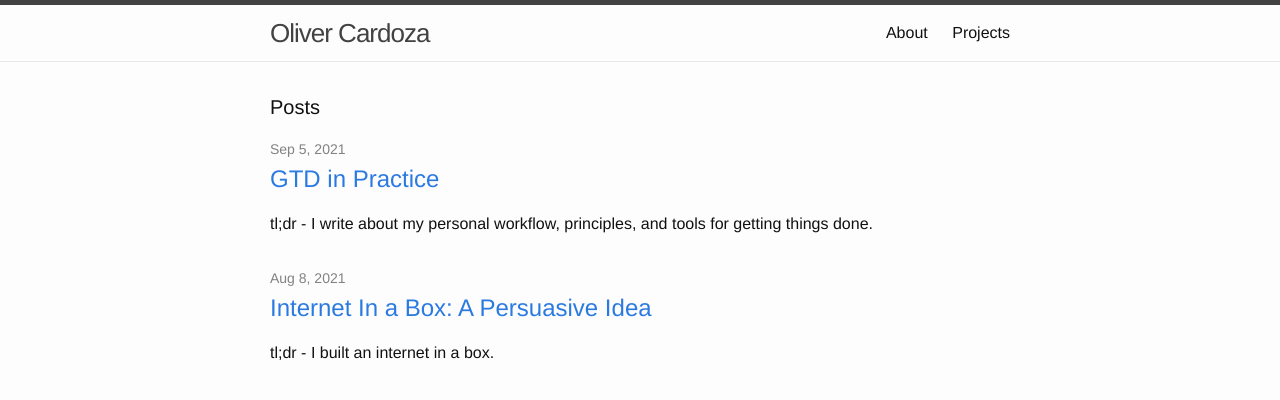
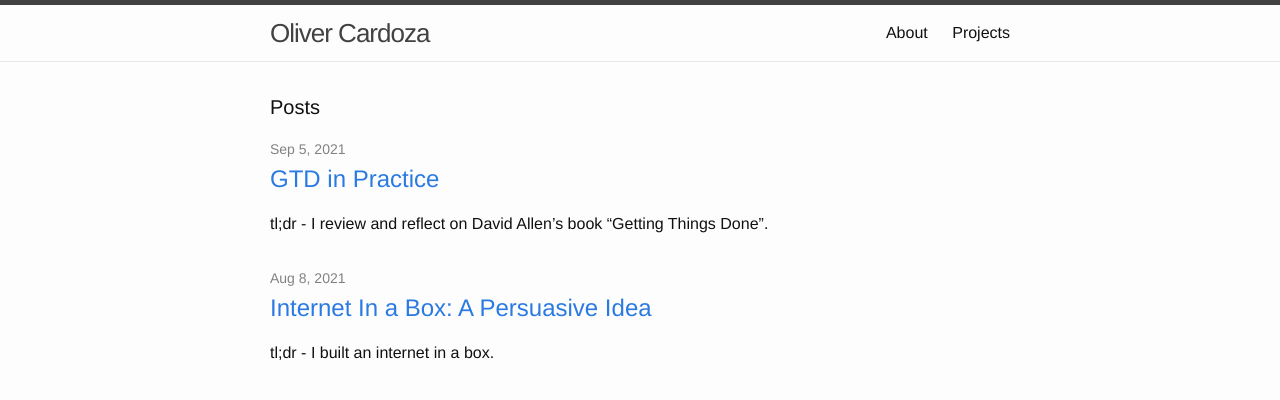
Before and after one commit to OliverCardoza/OliverCardoza.github.io, a Jekyll site: the page built from index.html, in a window 1280 px wide. Shown: the top 400 px of the page. Built offline with Jekyll 4.4.1, drawn with Linux system fonts in a browser that asks for light colours; some of the changed lines change nothing that is shown.

Commit message:
Finish first draft of GTD post.

```diff
--- a/_posts/2021-09-05-gtd-in-practice.md
+++ b/_posts/2021-09-05-gtd-in-practice.md
@@ -4,15 +4,19 @@
 date: 2021-09-05 13:03:00
 ---
 
-tl;dr - I write about my personal workflow, principles, and tools for getting things done.
+tl;dr - I review and reflect on David Allen's book "Getting Things Done".
+
+## Background
 
 Last month I decided to leave my job and start something new. Apparently, I’m not alone as [The Great Resignation](https://en.wikipedia.org/wiki/Great_Resignation) appears to be an ongoing trend in 2021. I took this opportunity to finally read David Allen’s book [Getting Things Done](https://en.wikipedia.org/wiki/Getting_Things_Done) (GTD). I find that the best time to pick up new habits is often alongside a big life change. You get a bit of a fresh start which makes it easier to integrate new ideas.
 
 <img src="/images/gtd_cover.jpg">
 
-In this post I want to talk a little bit about the main ideas from the book and how I’m starting to integrate them in my life. For context, this is not my first foray into the productivity space. I’ve lived through the 4 Hour Work Week, Lifehacker, and productivity pr0n fads. I implemented a sophisticated workflow system using Evernote and Todoist to get through my engineering undergrad degree. I even had the privilege of working for several years on the Gmail team at Google. Throughout that time GTD had always been in my periphery but never rose to the top until now.
+In this post I want to reflect a little bit on the main ideas from the book. Originally I was also going to discuss a bit about how I’m starting to integrate them in my life but I'm going to leave that for another day.
 
-So what is Getting Things Done? Well it’s a book, originally published in 2001 by David Allen with a revised 2015 edition. It then spawned its own productivity movement with an annual conference and certified coaches. Now I’m not really interested in finding a new religion or joining a congregation of list-making [cargo cultists](https://en.wikipedia.org/wiki/Cargo_cult_programming). So off the bat I was a little skeptical. I tried to inoculate myself against todo list bullshit by reading [The Rise and Fall of Getting Things Done](https://www.newyorker.com/tech/annals-of-technology/the-rise-and-fall-of-getting-things-done) and rereading [Todon’t](https://blog.codinghorror.com/todont/) by Jeff Atwood. A good summation of my skepticism is this quote of a quote with original attribution to Adam Wozniak:
+For context, this is not my first foray into the productivity space. I’ve lived through the 4 Hour Work Week, Lifehacker, and productivity pr0n fads. I implemented a sophisticated workflow system using Evernote and Todoist to get through my engineering undergrad degree. I even had the privilege of working for several years on the Gmail team at Google. Throughout that time GTD had always been in my periphery but never rose to the top until now.
+
+So what is Getting Things Done? Well it’s a book, originally published in 2001 by David Allen with a revised 2015 edition. It spawned its own productivity movement with an annual conference and certified coaches. Now I’m not really interested in finding a new religion or joining a congregation of list-making [cargo cultists](https://en.wikipedia.org/wiki/Cargo_cult_programming). So off the bat I was a little skeptical. I tried to inoculate myself against todo list bullshit by reading [The Rise and Fall of Getting Things Done](https://www.newyorker.com/tech/annals-of-technology/the-rise-and-fall-of-getting-things-done) and rereading [Todon’t](https://blog.codinghorror.com/todont/) by Jeff Atwood. A good summation of my skepticism is this quote of a quote with original attribution to Adam Wozniak:
 
 > 1. Lists give the illusion of progress.
 > 2. Lists give the illusion of accomplishment.
@@ -25,41 +29,63 @@
 > 9. Lists don't actually make you more organized long term.
 > 10. Lists can close you off to spontaneity and exploration of things you didn't plan for. (Let's face it, it's impossible to really plan some things in life.)
 
+## Key Principles
+
 And like that I cracked open the book wearing [jade-colored glasses](https://tvtropes.org/pmwiki/pmwiki.php/Main/JadeColoredGlasses). I was pleasantly surprised to find the content less dogmatic and opinionated than I feared. From the introduction:
 
 > In truth, this book is not so much concerned with getting things done as it is championing appropriate engagement with your world–guiding you to make the best choice of what to do in each moment, and **eliminating distraction and stress about what you’re not doing.**
 
-I think the last statement is especially important. I find many self-help and productivity practices to be overly prescriptive on The Right Way™ to do things. However, a tip from Nassim Nicholas Taleb’s [Antifragile](https://en.wikipedia.org/wiki/Antifragile_(book)) is that negative information (aka. The Wrong Way™ or "what not to do") is often more robust and stands the test of time.
+I think the last statement is especially important. I find many self-help and productivity practices to be overly prescriptive on The Right Way™ to do things. However, a tip from Nassim Nicholas Taleb’s [Antifragile](https://en.wikipedia.org/wiki/Antifragile_(book)) is that negative information (aka. The Wrong Way™ or "what not to do") is often more robust and stands the test of time longer.
 
-So what are the via negativa principles presented in GTD? Here’s my list:
+So what are the via negativa principles presented in GTD? Here’s are the key principles I found:
 
 * Don’t use your brain as the primary home for your life’s 100+ tasks, projects, reminders, and appointments.
 * Don’t unload your mental baggage into a list or note without periodic review
 * Don’t write out, defer, or plan any task which would take < 2 mins to complete (just do it!)
 * Don’t make yourself promises you can’t keep (commit to less, or renegotiate deals)
-* Don’t desecrate your calendar with optional tasks or aspirational habits you won’t keep (e.g. “Go to Gym?”)
+* Don’t desecrate your calendar with optional tasks or aspirational habits you won’t keep (e.g. “Go to Gym?”, "Learn Mandarin?")
 * Don’t implement an organization process that costs more time to maintain than it saves
 * Don’t keep “maybe” / “someday” tasks in the same space as your mandatory tasks
 
-I find there's a lot there I can truly get behind. The above list is not actually written in this fashion in the text as I think most people find negative phrases harder to understand. Instead the book had a prescriptive approach with a workflow.
+The above list is not actually written in this fashion in the text as most people find negative phrases harder to understand. Instead the book had a prescriptive approach with a workflow.
 
 <img src="/images/gtd_workflow.jpg">
 
-The starting point is to wrangle all of the bits of info that tug on your mind into inboxes. This helps create some mental space to collect and organize them instead of letting them bounce around your head creating stress.
+The starting point is to wrangle all of the bits of info that tug on your mind into inboxes. This helps create some mental space instead of letting them bounce around your head creating stress.
 
-From there the items get triaged which is mostly a classification and organization exercise. A key component is making sure if the item is actionable to identify a 1 sentence outcome, and 1 sentence next action to make progress. This takes an item like `Winter car tires` and turns it into:
+From there, the items get triaged which is mostly a classification and organization exercise. A key component is making sure if the item is actionable to identify a 1 sentence outcome, and 1 sentence next action to make progress on later. This takes an item like *Winter car tires* and turns it into:
 
 * Outcome: Change car tires to winter set
 * Next Action: Call favorite mechanic (###-###-####) to make an appointment
 
-The act of identifying the next action while not necessarily committing to doing it right now is simple and effective. For bigger projects this is especially important so you can start work on a smaller chunk. This also makes triage fast and enjoyable because you can crank through the inbox faster if you aren't completing each task as you go (unless it is small!). I've skipped over a lot of the details for specific organization categories. I think this is one area of the book which should really be personalized to each reader. The base template is really good but I think modern tools which offer periodic reminders, scheduled email send, and snoozing emails reduce the need for some of the proposed categories. How detailed should you be in your categorization structure? Well the book has a choice quote for that:
+The act of identifying the next action while not necessarily committing to doing it right now reduces the mental weight of triage. I know that I've had some anxiety to review my post-vacation inbox and bug queue. However, I can take the edge off if I only commit to a first pass doing triage. For bigger projects this is especially important because identifying a next action forces you to break up the problem into smaller pieces. This also makes triage fast and enjoyable because you can crank through the inbox faster if you aren't completing each task as you go (unless it is small!). I've skipped over a lot of the details for specific organization categories which the book goes through. I think this is one area of the book which should really be personalized to each reader. The base template is really good but I think modern tools which offer periodic reminders, scheduled email send, and snoozing emails reduce the need for some of the proposed categories. How detailed should you be in your categorization structure? Well the book has a choice quote for that:
 
 > The right amount of complexity is whatever creates optimal simplicity.
 
-At the end of the triage process you should now have a list of concrete next actions which you can prioritize and get started on. Again, mental space is created by this method by filtering and cutting through all of the stuff which is not actionable now.
+At the end of the triage process you should now have a list of concrete next actions which you can prioritize and get started on. Again, mental space is created by filtering and cutting through all of the stuff which is not actionable now and letting you focus on stuff you can do.
 
-To keep all of this fresh, GTD recommends a weekly review of all your lists. This also has the benefit of avoiding the creation of a large backlog in your inbox.
+To keep all of this fresh, GTD recommends a weekly review of your lists. This also has the benefit of avoiding the creation of a large backlog in your inbox.
 
-TODO:
-- respond to Todon't negatives
-- update tl;dr and intro paragraphs to focus this as a review/reflection with subsequent practical advice to implement
+## Reflection
+
+I'd like to come back and respond to some of my prior beliefs having read the book.
+
+> 1. Lists give the illusion of progress.
+> 2. Lists give the illusion of accomplishment.
+
+Yes, lists by themselves without action or review can provide a false sense of security. I still agree that a list without action is just an illusion. However, in practice I've found the process has given me more space to actualy focus and get work done. While I don't disagree with the prior statements I'd add my new perspective that:
+
+> **Dumping all info from your mind into external storage create mental space to help you focus and get work done.**
+
+Then coming back to #3-5:
+
+> 3. Lists make you feel guilty for not achieving these things.
+> 4. Lists make you feel guilty for continually delaying certain items.
+> 5. Lists make you feel guilty for not doing things you don't want to be doing anyway.
+
+I've definitely punted the same item week after week feeling guilty about it. However, the solution...is another list! I feel like there are two types of guilt. One is looking at a big list of important items and knowing there isn't enough time to do it all. I've normally found this kind of thing to happen in the workplace. The other type of guilt is caused when some aspiration tasks have been added to a list in the hopes that that will force you to make it happen. Each of these types needs to be addressed slightly differently.
+
+1. **Work overload**: Looking at a long list of bugs or grungy work tasks in a list can start the downward spiral into burnout. You feel that all of these items are important and that they can't simply be delegated, deferred, or dropped. Assuming you don't have a toxic work environment I've found that most of the time this perception is self-imposed and you actually have options to dig yourself out. I've had success escalating this up the chain and receiving support and guidance to course correct. This can either be through renegotiating deadlines, getting extra help to share the load, or by building a shared agreement that some items can be reclassified as low-priority and dropped.
+1. **Aspirational tasks**: The second option, which I feel is more common, is guilt created when high-effort, aspirational tasks are added to a list. These can take the form of learning that second language you always wanted to understand, or finally hitting the gym to get those chiseled abs. Well it turns out that just putting this on a list will not magically give you the required discipline maintain new habits. The only solution I've found to these tasks is to be honest with yourself. Do you really have the extra energy and determination to devote 30 mins per day to language learning? There's no harm in the attempt but if looking at that task to "Complete language module 2.1" is causing you more angst than helping you achieve your goal you are better off moving this entire project onto a "someday" list. Maybe in the future you'll have the energy/time/discipline to pick it up again. But there's no shame in being honest and recognizing when you have too much to do.
+
+Now this post is getting a tad long for my liking so I'm not going to go point-for-point on the remaining *Todon't* points. However, I feel like I have to respond to the idea that lists *suck the enjoyment out of life* and *close yourself off from being spontaneous*. I generally agreed to this idea before. Ultimately whatever your system is, how you find enjoyment is largely up to you. Nobody should ever write *have fun* or *be spontaneous* on a task list. It's too ridiculous. However, in my experience, it is possible through the practice of GTD to provide yourself more mental space which allows you to better enjoy the moments that matter.
```
